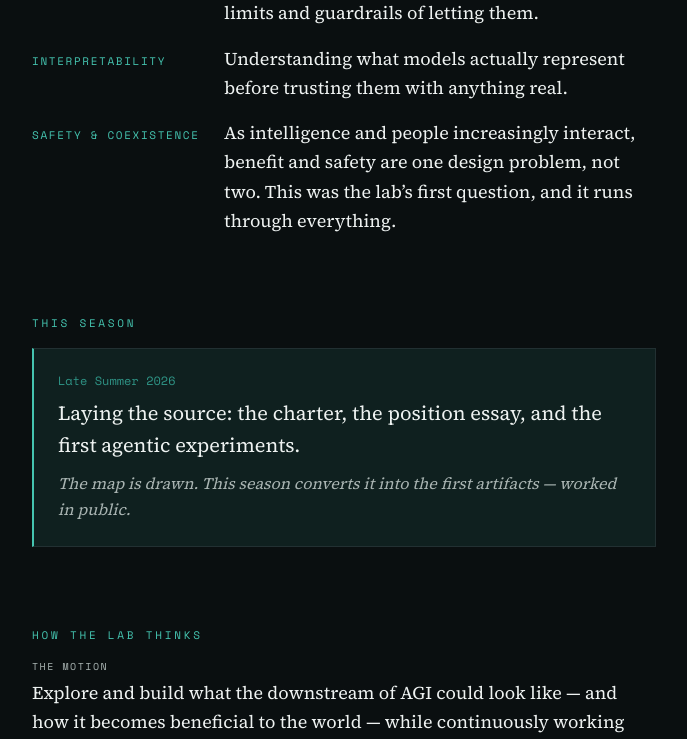
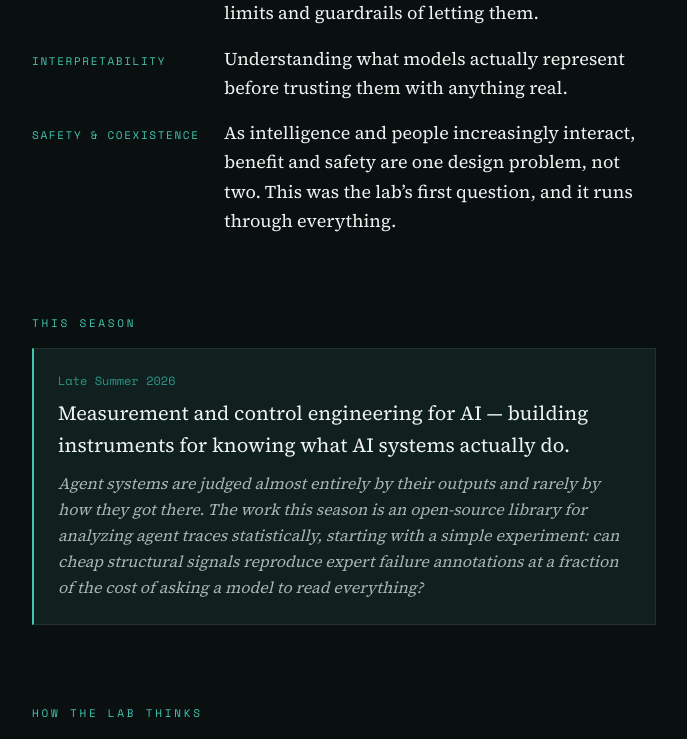
Before and after one commit to prachalabsai/prachalabsai.github.io, a React (Vite) app: page / in a window 1280 px wide. Shown: the part 1635-2374 px from the top of the page, without its empty margins (296-983 px from the left). Built offline with nearby package versions, Linux system fonts and the light colour scheme.

Commit message:
Season: measurement and control engineering for AI
Co-Authored-By: Claude Fable 5 <noreply@anthropic.com>

```diff
--- a/content/now.ts
+++ b/content/now.ts
@@ -11,7 +11,8 @@ export interface Season {
 
 export const NOW: Season = {
   season: 'Late Summer 2026',
-  focus: 'Laying the source: the charter, the position essay, and the first agentic experiments.',
-  streams: [2, 6],
-  note: 'The map is drawn. This season converts it into the first artifacts — worked in public.',
+  focus:
+    'Measurement and control engineering for AI — building instruments for knowing what AI systems actually do.',
+  streams: [4, 6],
+  note: 'Agent systems are judged almost entirely by their outputs and rarely by how they got there. The work this season is an open-source library for analyzing agent traces statistically, starting with a simple experiment: can cheap structural signals reproduce expert failure annotations at a fraction of the cost of asking a model to read everything?',
 };
```
Also changed, not shown: .claude/settings.json.
